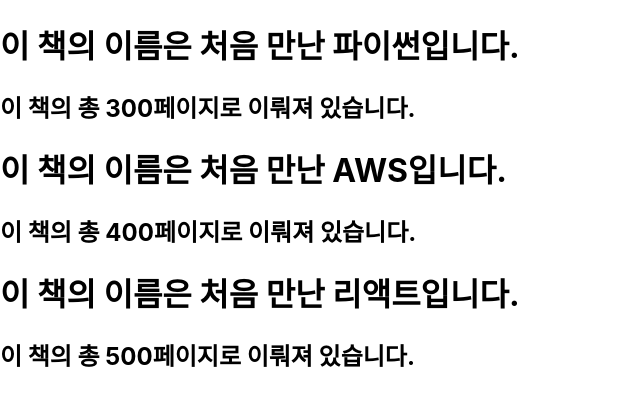
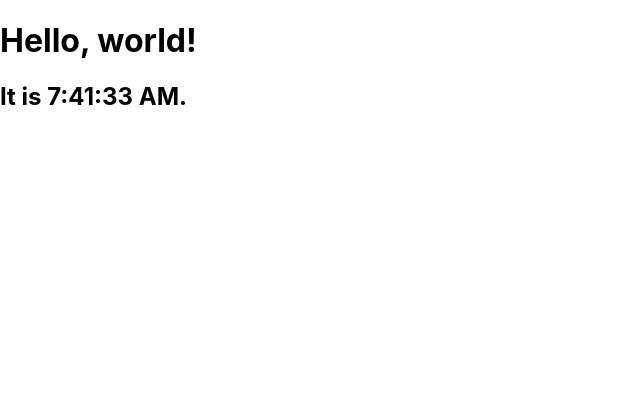
Before and after one commit to odungsang/23-react1, a React (Create React App) app: page / in a window 1280 px wide. Shown: the top 406 px of the page, without its empty margins (0-640 px from the left). Built offline with nearby package versions, Linux system fonts and the light colour scheme.

Commit message:
Clock fuction 만들기

```diff
--- /dev/null
+++ b/src/chapter_04/Clock.jsx
@@ -0,0 +1,13 @@
+import  React  from  "react" ;
+
+
+function Clock(props) {
+  return (
+    <div>
+      <h1>Hello, world!</h1>
+      <h2>It is {new Date().toLocaleTimeString()}.</h2>
+    </div>
+  )
+}
+
+export default Clock;
--- a/src/index.js
+++ b/src/index.js
@@ -5,13 +5,16 @@
 import reportWebVitals from './reportWebVitals';
 
 import Library from './chapter_03/Library';
+import Clock from './chapter_04/Clock';
 
-const root = ReactDOM.createRoot(document.getElementById('root'));
-root.render(
-  <React.StrictMode>
-    <Library />
-  </React.StrictMode>
-);
+setInterval(() => {
+  const root = ReactDOM.createRoot(document.getElementById('root'));
+  root.render(
+    <React.StrictMode>
+      <Clock />
+    </React.StrictMode>
+  );
+  }, 1000);
 
 // If you want to start measuring performance in your app, pass a function
 // to log results (for example: reportWebVitals(console.log))
```
